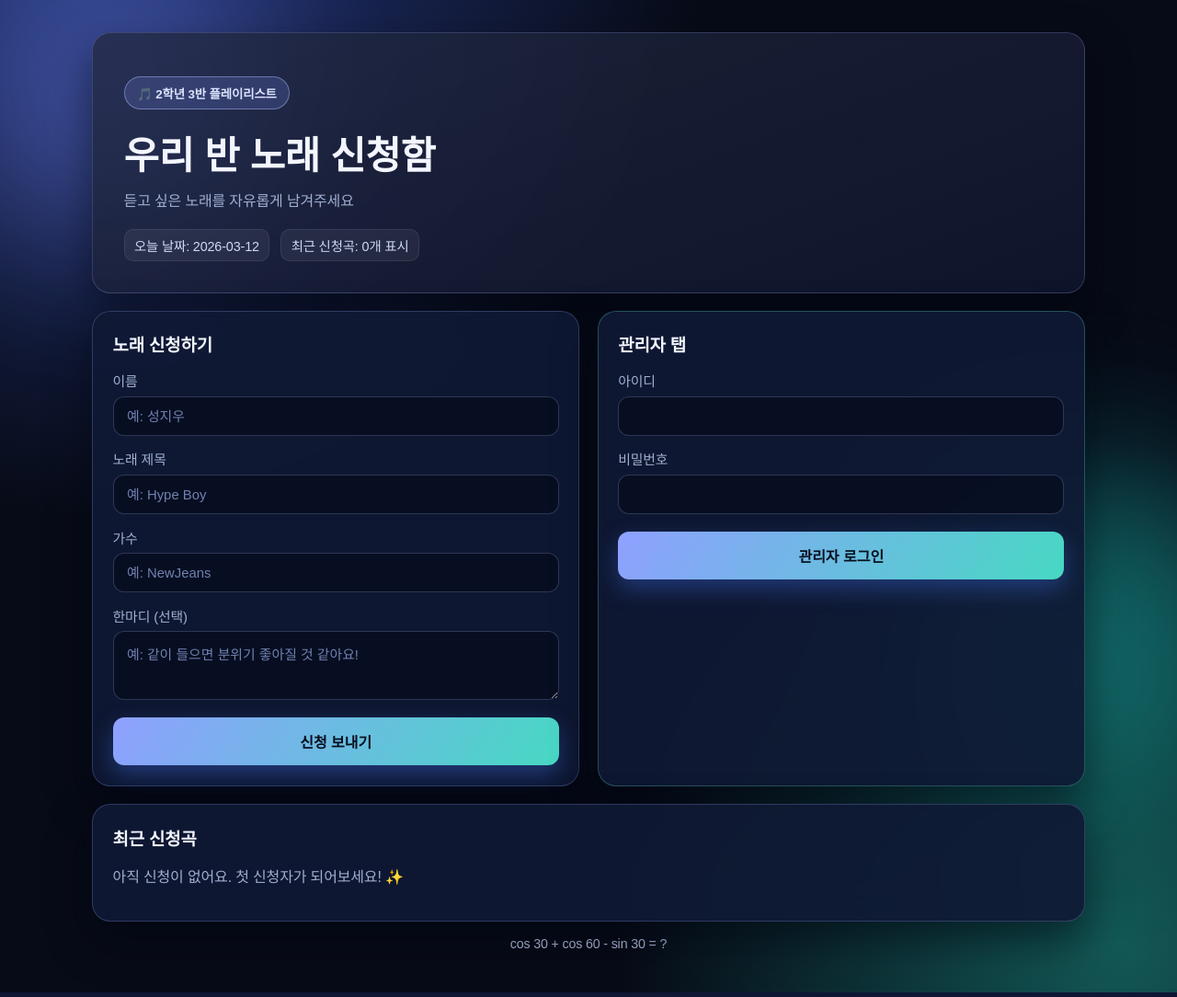
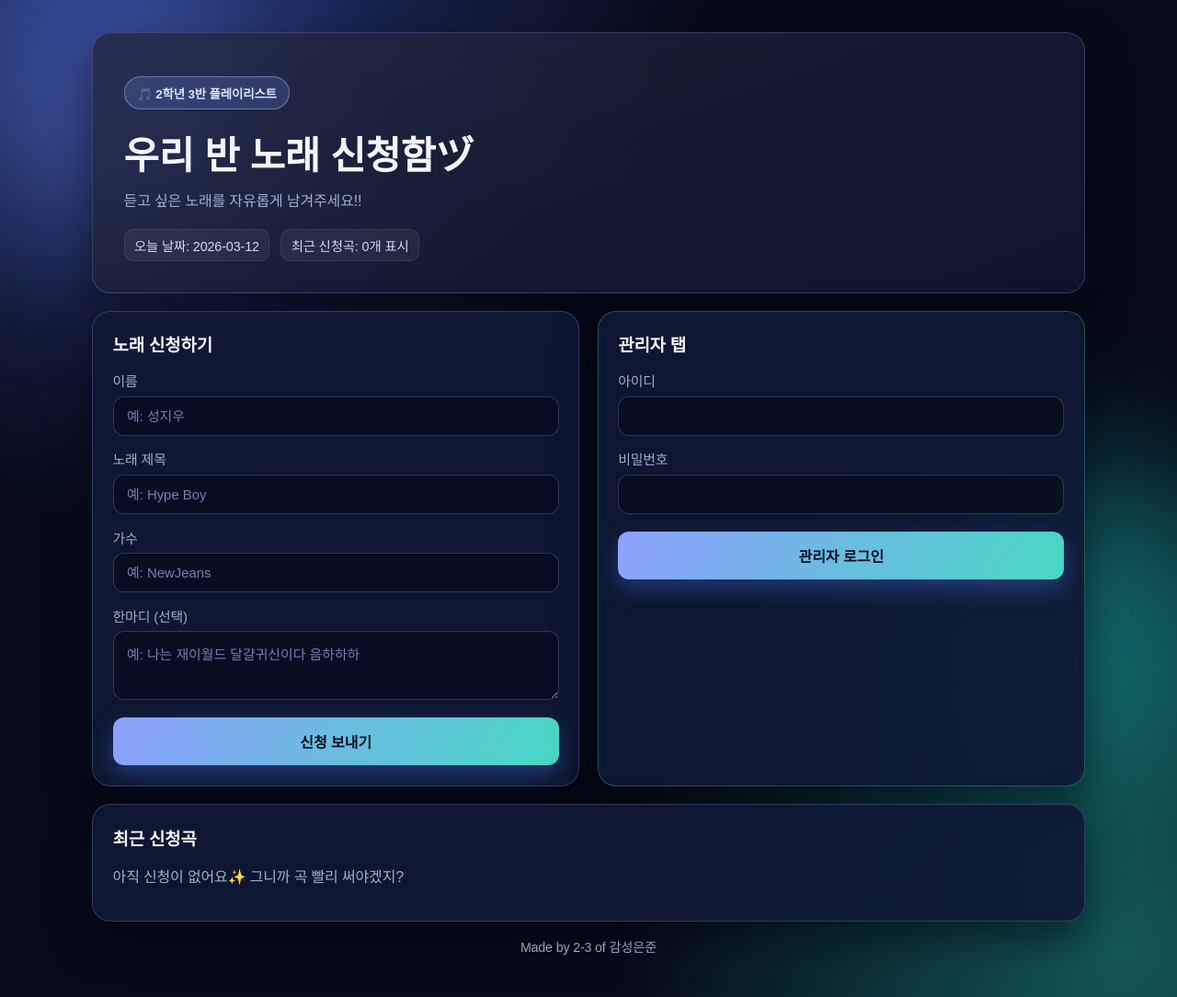
Before and after one commit to Sentimentaleunjun/2-3, a Flask app: page / in a window 1280 px wide. Shown: the whole page at 92% size. Run offline with Flask 3, Linux system fonts and the light colour scheme; some web fonts are replaced.

Commit message:
Update index.html

```diff
--- a/templates/index.html
+++ b/templates/index.html
@@ -3,7 +3,7 @@
   <head>
     <meta charset="UTF-8" />
     <meta name="viewport" content="width=device-width, initial-scale=1.0" />
-    <title>2학년 3반 노래 신청함</title>
+    <title>2학년 3반 PLシ</title>
     <link rel="preconnect" href="https://fonts.googleapis.com" />
     <link rel="preconnect" href="https://fonts.gstatic.com" crossorigin />
     <link
@@ -26,9 +26,9 @@
           </form>
           {% endif %}
         </div>
-        <h1>우리 반 노래 신청함</h1>
+        <h1>우리 반 노래 신청함ヅ</h1>
         <p class="description">
-          듣고 싶은 노래를 자유롭게 남겨주세요
+          듣고 싶은 노래를 자유롭게 남겨주세요!!
         </p>
         <div class="meta-row">
           <span>오늘 날짜: {{ now.strftime('%Y-%m-%d') }}</span>
@@ -59,7 +59,7 @@
               한마디 (선택)
               <textarea
                 name="message"
-                placeholder="예: 같이 들으면 분위기 좋아질 것 같아요!"
+                placeholder="예: 나는 재이월드 달걀귀신이다 음하하하"
                 rows="3"
                 maxlength="120"
               ></textarea>
@@ -130,12 +130,12 @@
           {% endfor %}
         </ul>
         {% else %}
-        <p class="empty">아직 신청이 없어요. 첫 신청자가 되어보세요! ✨</p>
+        <p class="empty">아직 신청이 없어요✨ 그니까 곡 빨리 써야겠지?</p>
         {% endif %}
       </section>
 
       <footer class="foot-note">
-        cos 30 + cos 60 - sin 30 = ?
+        Made by 2-3 of 감성은준
       </footer>
     </main>
   </body>
```
